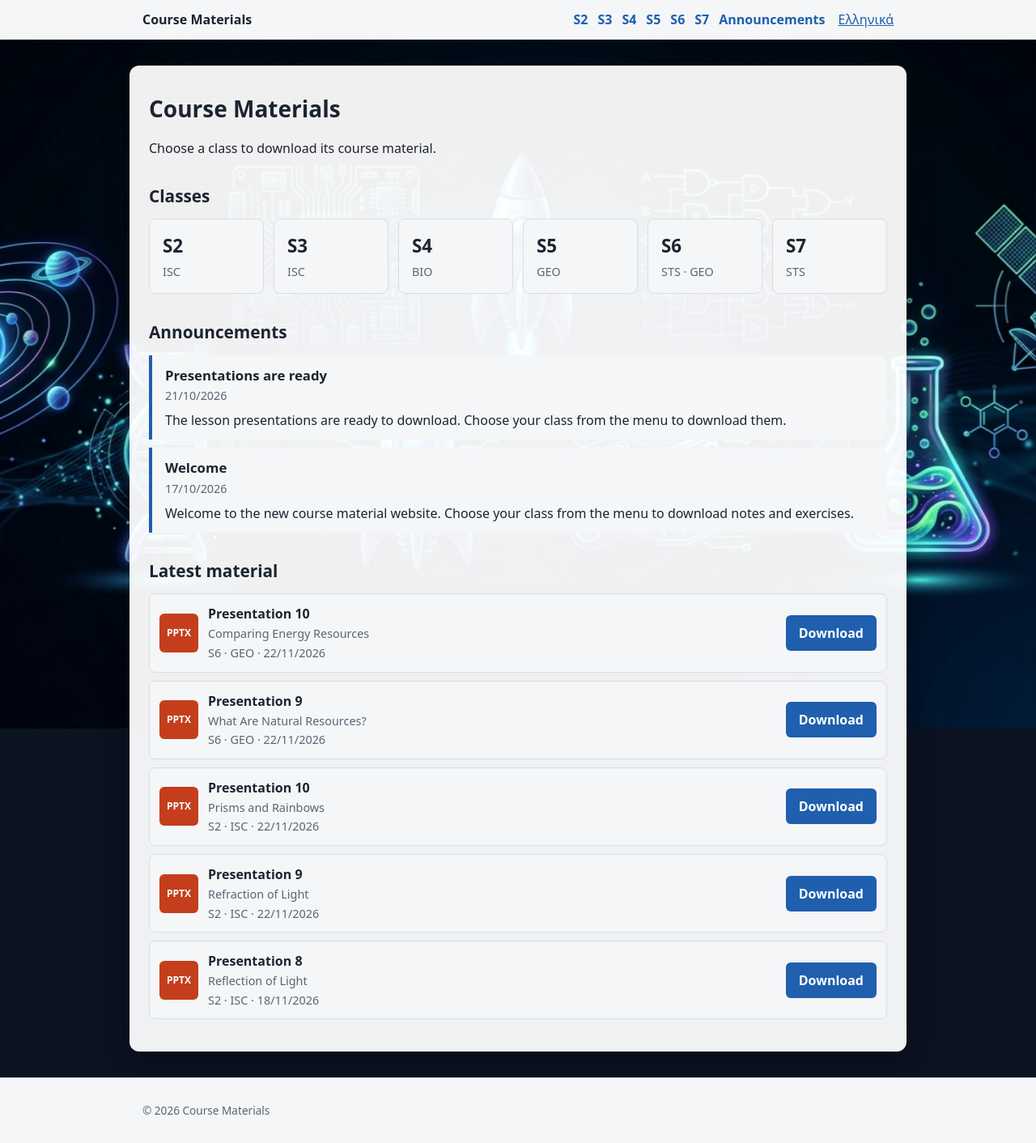
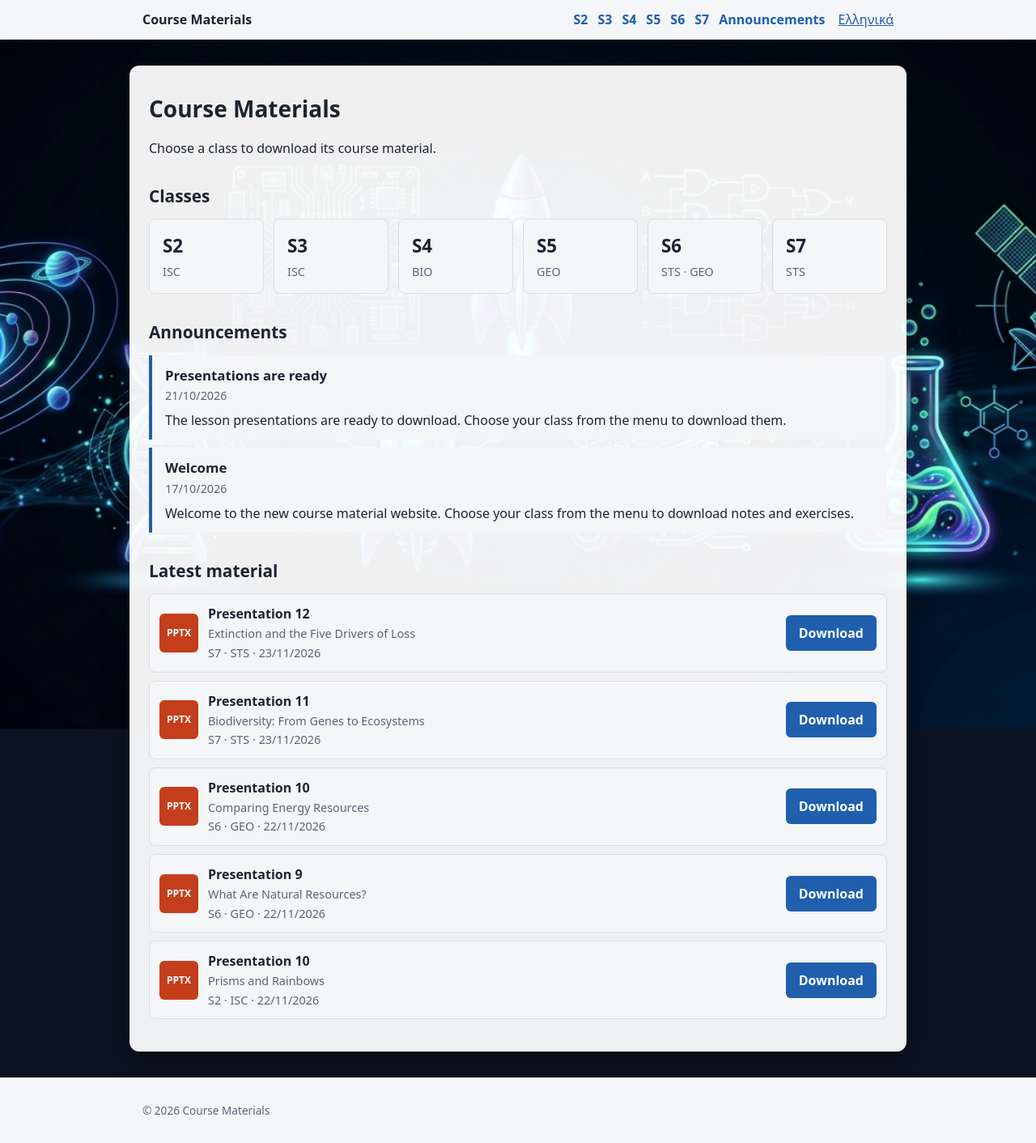
Before and after one commit to kalzei/seeh, a Jekyll site: the page built from en/index.md, in a window 1280 px wide. Shown: the whole page at 81% size. Built offline with Jekyll 4.4.1, drawn with Linux system fonts in a browser that asks for light colours.

Commit message:
Add S7 presentations 11-12: Biodiversity
Co-Authored-By: Claude Opus 5.5 <noreply@anthropic.com>

```diff
--- a/_data/materials.yml
+++ b/_data/materials.yml
@@ -692,3 +692,23 @@
   file: materials/s7/sts/8.EN_ClimateChange_P8_MethaneAndFingerprints.pptx
   type: pptx
   date: 2026-11-14
+
+- id: s7-sts-11
+  class: s7
+  subject: sts
+  unit: 1
+  title: { el: "", en: "Presentation 11" }
+  description: { el: "", en: "Biodiversity: From Genes to Ecosystems" }
+  file: materials/s7/sts/11.EN_ClimateChange_P11_BiodiversityLevelsAndMeasuring.pptx
+  type: pptx
+  date: 2026-11-23
+
+- id: s7-sts-12
+  class: s7
+  subject: sts
+  unit: 1
+  title: { el: "", en: "Presentation 12" }
+  description: { el: "", en: "Extinction and the Five Drivers of Loss" }
+  file: materials/s7/sts/12.EN_ClimateChange_P12_ExtinctionAndFiveDrivers.pptx
+  type: pptx
+  date: 2026-11-23
```
Also changed, not shown: 2 other files.
